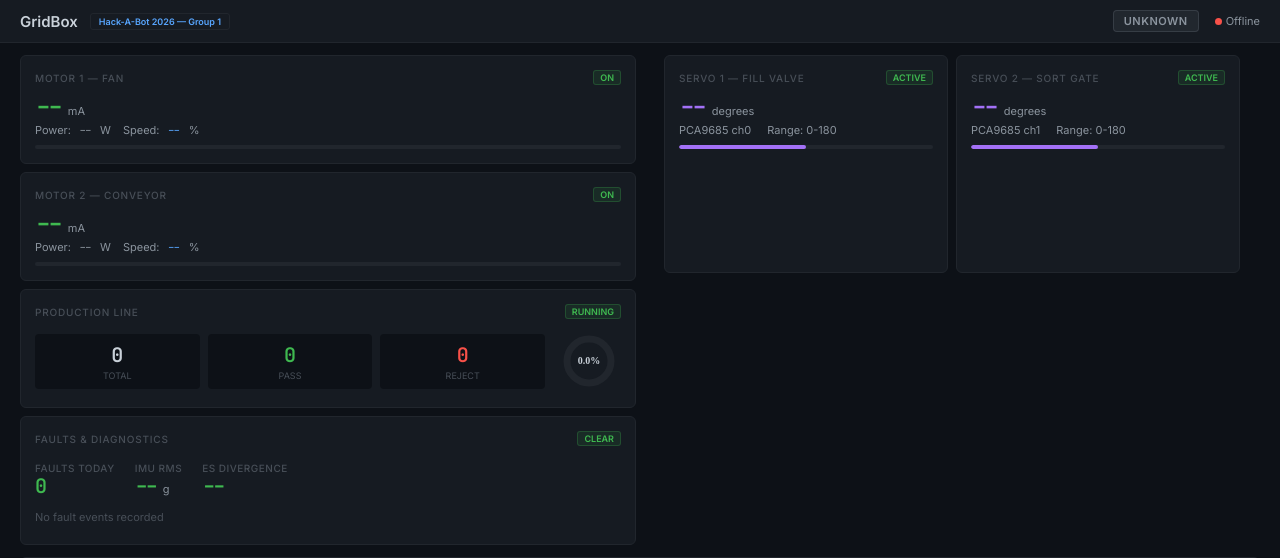
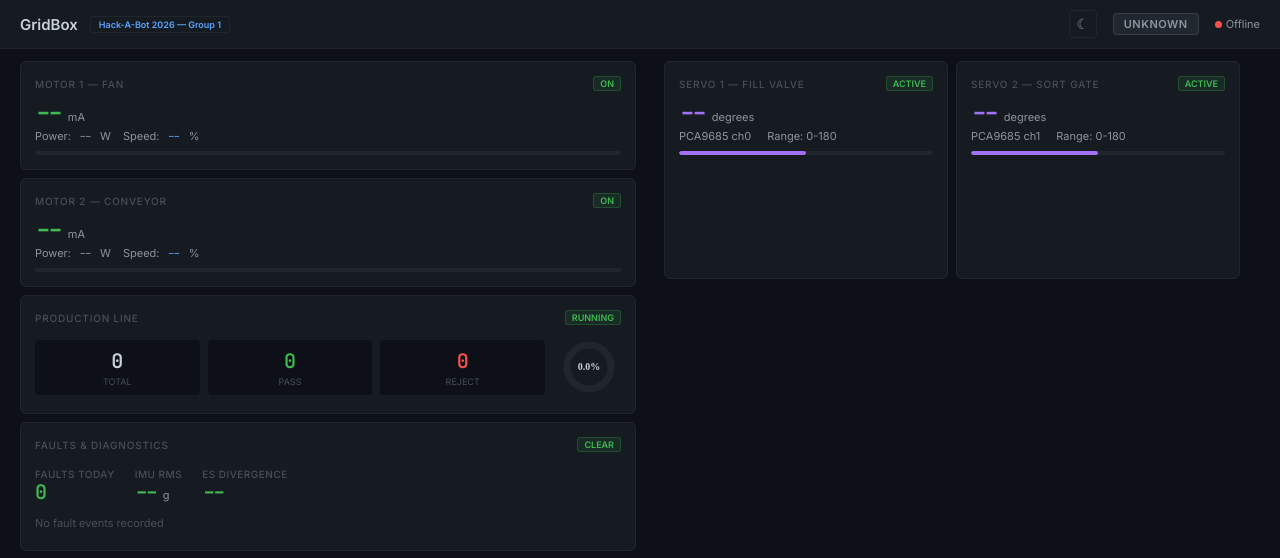
Before and after one commit to doyun-gu/hack-a-bot-2026, a Flask app: page / in a window 1280 px wide. Shown: the top 558 px of the page. Run offline with Flask 3, Linux system fonts and the light colour scheme; data that the repository does not hold is empty.

Commit message:
Add dark/light mode toggle with localStorage
CSS variables for all structural colours (bg, card, border, text).
Toggle button in header (moon/sun unicode). Canvas drawing functions
read theme colours via getComputedStyle. Default: dark.

Co-Authored-By: Claude Opus 4.6 (1M context) <noreply@anthropic.com>

```diff
--- a/src/web/templates/index.html
+++ b/src/web/templates/index.html
@@ -7,21 +7,29 @@
     <style>
         @import url('https://fonts.googleapis.com/css2?family=Inter:wght@300;400;500;600;700&family=JetBrains+Mono:wght@400;500;600&display=swap');
 
+        :root {
+            --bg: #0d1117; --card: #161b22; --border: #21262d;
+            --text: #c9d1d9; --text-muted: #8b949e; --text-dim: #484f58;
+        }
+        [data-theme="light"] {
+            --bg: #ffffff; --card: #f6f8fa; --border: #d0d7de;
+            --text: #1f2328; --text-muted: #656d76; --text-dim: #8b949e;
+        }
         * { margin: 0; padding: 0; box-sizing: border-box; }
-        body { font-family: 'Inter', -apple-system, sans-serif; background: #0d1117; color: #c9d1d9; }
+        body { font-family: 'Inter', -apple-system, sans-serif; background: var(--bg); color: var(--text); }
 
         /* ─── Header ─── */
         .header {
             display: flex; align-items: center; justify-content: space-between;
-            padding: 10px 20px; background: #161b22; border-bottom: 1px solid #21262d;
+            padding: 10px 20px; background: var(--card); border-bottom: 1px solid var(--border);
         }
         .header-left { display: flex; align-items: center; gap: 12px; }
-        .header-left h1 { font-size: 15px; font-weight: 600; color: #c9d1d9; }
+        .header-left h1 { font-size: 15px; font-weight: 600; color: var(--text); }
         .header-left .tag {
             font-size: 9px; font-weight: 600; padding: 2px 8px; border-radius: 3px;
-            background: #161b22; color: #58a6ff; border: 1px solid #21262d;
+            background: var(--card); color: #58a6ff; border: 1px solid var(--border);
         }
-        .header-right { display: flex; align-items: center; gap: 16px; font-size: 11px; color: #8b949e; }
+        .header-right { display: flex; align-items: center; gap: 16px; font-size: 11px; color: var(--text-muted); }
         .conn-dot { width: 7px; height: 7px; border-radius: 50%; display: inline-block; margin-right: 4px; }
         .conn-dot.ok { background: #3fb950; }
         .conn-dot.lost { background: #f85149; }
@@ -121,14 +129,23 @@
 
         /* ─── Charts ─── */
         .charts-row { display: grid; grid-template-columns: 1fr 1fr; gap: 8px; padding: 0 20px 16px; }
-        .chart-wrap { background: #161b22; border: 1px solid #21262d; border-radius: 6px; padding: 14px; }
+        .chart-wrap { background: var(--card); border: 1px solid var(--border); border-radius: 6px; padding: 14px; }
         .chart-wrap h3 {
-            font-size: 10px; font-weight: 500; color: #484f58;
+            font-size: 10px; font-weight: 500; color: var(--text-dim);
             text-transform: uppercase; letter-spacing: 0.8px; margin-bottom: 4px;
         }
-        .chart-legend { font-size: 10px; color: #8b949e; margin-bottom: 6px; display: flex; gap: 16px; }
+        .chart-legend { font-size: 10px; color: var(--text-muted); margin-bottom: 6px; display: flex; gap: 16px; }
         .chart-legend .dot { width: 8px; height: 3px; border-radius: 1px; display: inline-block; margin-right: 4px; vertical-align: middle; }
         .chart-canvas { width: 100%; height: 200px; display: block; }
+
+        /* ─── Theme Toggle ─── */
+        .theme-toggle {
+            background: none; border: 1px solid var(--border); border-radius: 4px;
+            color: var(--text-muted); cursor: pointer; font-size: 14px;
+            width: 28px; height: 28px; display: flex; align-items: center;
+            justify-content: center; transition: color 0.2s, border-color 0.2s;
+        }
+        .theme-toggle:hover { color: var(--text); border-color: var(--text-muted); }
 
         /* ─── Responsive ─── */
         @media (max-width: 900px) {
@@ -145,6 +162,7 @@
             <span class="tag">Hack-A-Bot 2026 — Group 1</span>
         </div>
         <div class="header-right">
+            <button class="theme-toggle" id="theme-toggle" title="Toggle dark/light mode">&#9790;</button>
             <span class="state state-UNKNOWN" id="state-badge" style="font-size:11px;padding:3px 10px;">UNKNOWN</span>
             <span><span class="conn-dot lost" id="conn-dot"></span><span id="conn-text">Offline</span></span>
         </div>
@@ -206,9 +224,9 @@
             <div class="card">
                 <div class="card-header"><h3>Faults &amp; Diagnostics</h3><span class="badge badge-green" id="fault-badge">CLEAR</span></div>
                 <div style="display:flex;gap:20px;margin-bottom:8px">
-                    <div><span style="font-size:10px;font-weight:500;color:#484f58;text-transform:uppercase;letter-spacing:0.5px">Faults Today</span><div class="metric"><span class="val c-green" id="faults" style="font-size:20px">0</span></div></div>
-                    <div><span style="font-size:10px;font-weight:500;color:#484f58;text-transform:uppercase;letter-spacing:0.5px">IMU RMS</span><div class="metric"><span class="val c-green" id="imu-rms" style="font-size:20px">--</span><span class="unit">g</span></div></div>
-                    <div><span style="font-size:10px;font-weight:500;color:#484f58;text-transform:uppercase;letter-spacing:0.5px">ES Divergence</span><div class="metric"><span class="val c-green" id="es-score" style="font-size:20px">--</span></div></div>
+                    <div><span style="font-size:10px;font-weight:500;color:var(--text-dim);text-transform:uppercase;letter-spacing:0.5px">Faults Today</span><div class="metric"><span class="val c-green" id="faults" style="font-size:20px">0</span></div></div>
+                    <div><span style="font-size:10px;font-weight:500;color:var(--text-dim);text-transform:uppercase;letter-spacing:0.5px">IMU RMS</span><div class="metric"><span class="val c-green" id="imu-rms" style="font-size:20px">--</span><span class="unit">g</span></div></div>
+                    <div><span style="font-size:10px;font-weight:500;color:var(--text-dim);text-transform:uppercase;letter-spacing:0.5px">ES Divergence</span><div class="metric"><span class="val c-green" id="es-score" style="font-size:20px">--</span></div></div>
                 </div>
                 <div id="fault-log"><div class="no-faults">No fault events recorded</div></div>
             </div>
@@ -257,6 +275,20 @@
     </div>
 
     <script>
+        // ─── Theme toggle ───
+        function getTheme() { return localStorage.getItem('gridbox-theme') || 'dark'; }
+        function applyTheme(t) {
+            document.documentElement.setAttribute('data-theme', t === 'light' ? 'light' : '');
+            document.getElementById('theme-toggle').textContent = t === 'light' ? '\u2600' : '\u263E';
+        }
+        applyTheme(getTheme());
+        document.getElementById('theme-toggle').addEventListener('click', () => {
+            const next = getTheme() === 'dark' ? 'light' : 'dark';
+            localStorage.setItem('gridbox-theme', next);
+            applyTheme(next);
+        });
+        function tc(name) { return getComputedStyle(document.documentElement).getPropertyValue(name).trim(); }
+
         const MODES = ['IDLE','NORMAL','DUMB','MANUAL','CALIBRATE','LEARNING','EMERGENCY'];
         const MAX_PTS = 300;
         const pH = [], m1H = [], m2H = [];
@@ -303,7 +335,7 @@
             const cx = 32, cy = 32, r = 22, lw = 7;
             ctx.clearRect(0, 0, 64, 64);
             ctx.beginPath(); ctx.arc(cx, cy, r, 0, Math.PI * 2);
-            ctx.strokeStyle = '#21262d'; ctx.lineWidth = lw; ctx.stroke();
+            ctx.strokeStyle = tc('--border'); ctx.lineWidth = lw; ctx.stroke();
             if (passRate > 0) {
                 ctx.beginPath(); ctx.arc(cx, cy, r, -Math.PI / 2, -Math.PI / 2 + passRate / 100 * Math.PI * 2);
                 ctx.strokeStyle = '#3fb950'; ctx.lineWidth = lw; ctx.lineCap = 'butt'; ctx.stroke();
@@ -313,7 +345,7 @@
                 ctx.beginPath(); ctx.arc(cx, cy, r, startAngle, startAngle + rejectRate / 100 * Math.PI * 2);
                 ctx.strokeStyle = '#f85149'; ctx.lineWidth = lw; ctx.lineCap = 'butt'; ctx.stroke();
             }
-            ctx.fillStyle = '#c9d1d9'; ctx.font = '600 10px "JetBrains Mono"';
+            ctx.fillStyle = tc('--text'); ctx.font = '600 10px "JetBrains Mono"';
             ctx.textAlign = 'center'; ctx.textBaseline = 'middle';
             ctx.fillText(rejectRate.toFixed(1) + '%', cx, cy);
         }
@@ -348,11 +380,11 @@
             const ctx = canvas.getContext('2d');
             const w = canvas.width, h = canvas.height;
             ctx.clearRect(0, 0, w, h);
-            ctx.strokeStyle = '#21262d'; ctx.lineWidth = 0.5;
+            ctx.strokeStyle = tc('--border'); ctx.lineWidth = 0.5;
             for (let i = 0; i <= 4; i++) {
                 const y = h * i / 4;
                 ctx.beginPath(); ctx.moveTo(0, y); ctx.lineTo(w, y); ctx.stroke();
-                ctx.fillStyle = '#484f58'; ctx.font = '400 9px Inter';
+                ctx.fillStyle = tc('--text-dim'); ctx.font = '400 9px Inter';
                 ctx.fillText((maxY * (4 - i) / 4).toFixed(0), 4, y + 10);
             }
             datasets.forEach((data, di) => {
@@ -405,24 +437,24 @@
 
             // ─── Draw box ───
             function box(x, y, title, sub, active, statusColor) {
-                ctx.fillStyle = '#161b22';
-                ctx.strokeStyle = active ? statusColor : '#21262d';
+                ctx.fillStyle = tc('--card');
+                ctx.strokeStyle = active ? statusColor : tc('--border');
                 ctx.lineWidth = 1;
                 ctx.beginPath(); ctx.roundRect(x, y, bw, bh, br); ctx.fill(); ctx.stroke();
                 // Title: 11px Inter 500
-                ctx.fillStyle = '#c9d1d9'; ctx.font = '500 11px Inter';
+                ctx.fillStyle = tc('--text'); ctx.font = '500 11px Inter';
                 ctx.fillText(title, x + 10, y + 20);
                 // Subtitle: 10px JetBrains Mono
                 if (sub) {
-                    ctx.fillStyle = active ? statusColor : '#484f58';
+                    ctx.fillStyle = active ? statusColor : tc('--text-dim');
                     ctx.font = '500 10px "JetBrains Mono"';
                     ctx.fillText(sub, x + 10, y + 36);
                 }
                 // Status dot: 8px circle, top-right
-                ctx.fillStyle = active ? statusColor : '#484f58';
+                ctx.fillStyle = active ? statusColor : tc('--text-dim');
                 ctx.beginPath(); ctx.arc(x + bw - 14, y + 14, 4, 0, Math.PI * 2); ctx.fill();
                 if (!active) {
-                    ctx.strokeStyle = '#484f58'; ctx.lineWidth = 1; ctx.setLineDash([2, 2]);
+                    ctx.strokeStyle = tc('--text-dim'); ctx.lineWidth = 1; ctx.setLineDash([2, 2]);
                     ctx.beginPath(); ctx.arc(x + bw - 14, y + 14, 4, 0, Math.PI * 2); ctx.stroke();
                     ctx.setLineDash([]);
                 }
@@ -430,7 +462,7 @@
 
             // ─── Draw connection line (H and V segments, no diagonals) ───
             function wire(points, active) {
-                ctx.strokeStyle = active ? '#3fb950' : '#21262d';
+                ctx.strokeStyle = active ? '#3fb950' : tc('--border');
                 ctx.lineWidth = 1;
                 ctx.setLineDash([]);
                 ctx.beginPath();
@@ -492,10 +524,10 @@
             const halfW = (bw - 6) / 2;
             const srvH = bh - 4;
             function smallBox(x, y, title, active, color) {
-                ctx.fillStyle = '#161b22'; ctx.strokeStyle = active ? color : '#21262d'; ctx.lineWidth = 1;
+                ctx.fillStyle = tc('--card'); ctx.strokeStyle = active ? color : tc('--border'); ctx.lineWidth = 1;
                 ctx.beginPath(); ctx.roundRect(x, y, halfW, srvH, br); ctx.fill(); ctx.stroke();
-                ctx.fillStyle = '#c9d1d9'; ctx.font = '500 10px Inter'; ctx.fillText(title, x + 6, y + 17);
-                ctx.fillStyle = active ? color : '#484f58';
+                ctx.fillStyle = tc('--text'); ctx.font = '500 10px Inter'; ctx.fillText(title, x + 6, y + 17);
+                ctx.fillStyle = active ? color : tc('--text-dim');
                 ctx.beginPath(); ctx.arc(x + halfW - 10, y + 12, 3, 0, Math.PI * 2); ctx.fill();
             }
             smallBox(col2x, outY[2] + 2, 'Servo 1', true, '#a371f7');
@@ -509,7 +541,7 @@
             box(senX(3), sensorY, 'SCADA Pico B', 'Dashboard', true, '#a371f7');
 
             // Column labels
-            ctx.fillStyle = '#484f58'; ctx.font = '400 8px Inter';
+            ctx.fillStyle = tc('--text-dim'); ctx.font = '400 8px Inter';
             ctx.fillText('SUPPLY', col0x, psuY - 4);
             ctx.fillText('CONVERSION', col1x, buckY - 4);
             ctx.fillText('OUTPUTS', col2x, outY[0] - 4);
```
Also changed, not shown: other parts of src/web/templates/index.html (+17 -17 lines).
